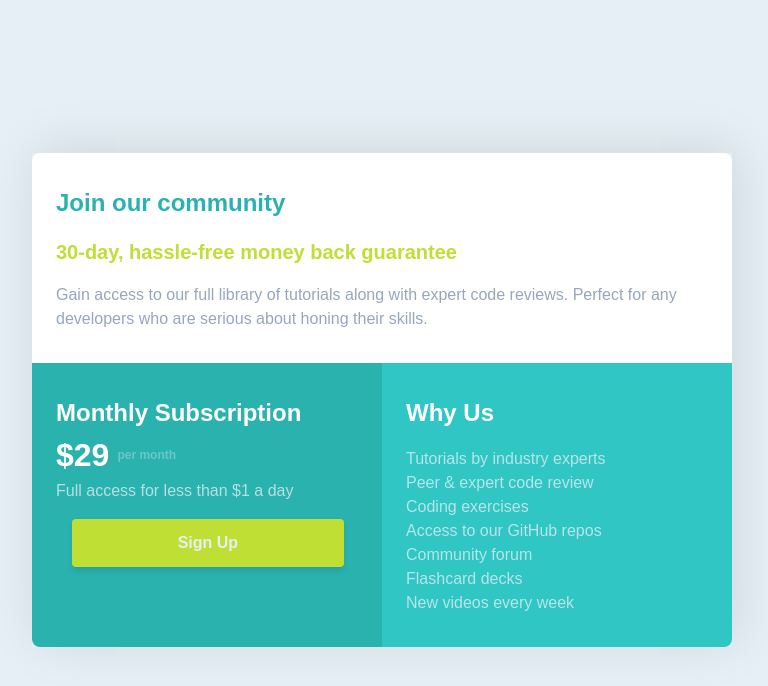
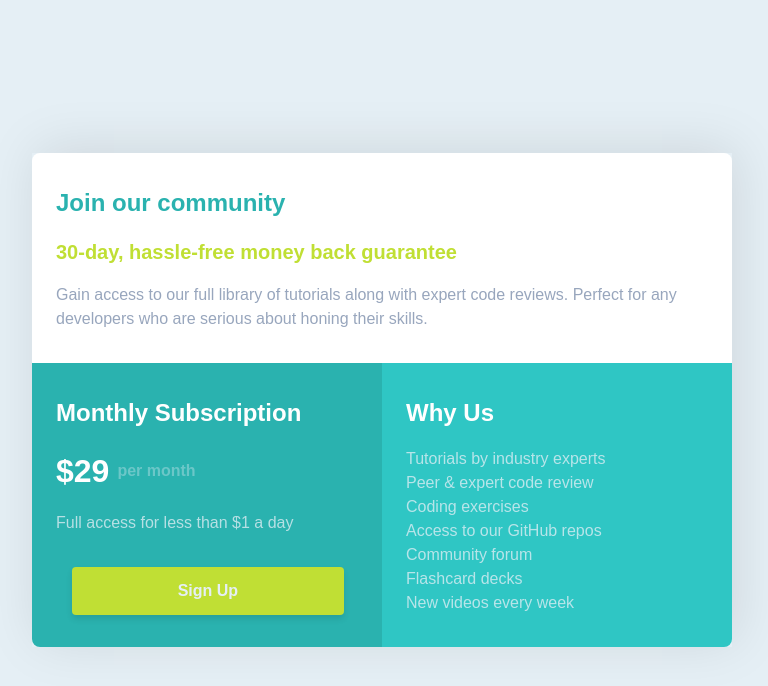
Before and after one commit to suzzy-dszy/Single-Price-Grid-component, a plain HTML site: page index.html in a window 1280 px wide. Shown: the whole page, without its empty margins (258-1026 px from the left). Drawn offline with Linux system fonts and the light colour scheme.

Commit message:
Update
-Button alignment fixed

```diff
--- a/scss/_grid.scss
+++ b/scss/_grid.scss
@@ -57,7 +57,7 @@
       font-weight: $fw-bold;
 
       &-text {
-        font-size: 0.75rem;
+        font-size: 1rem;
         color: rgba($sc-light-gray, 0.35);
       }
     }
@@ -121,6 +121,9 @@
     box-shadow: 5px -5px 50px rgba(0, 0, 0, 0.1);
 
     &__price {
+      display: flex;
+      flex-direction: column;
+      gap: 1rem;
       border-radius: 0 0 0 0.5rem;
     }
 
```
Also changed, not shown: css/main.css, 1 other file.
